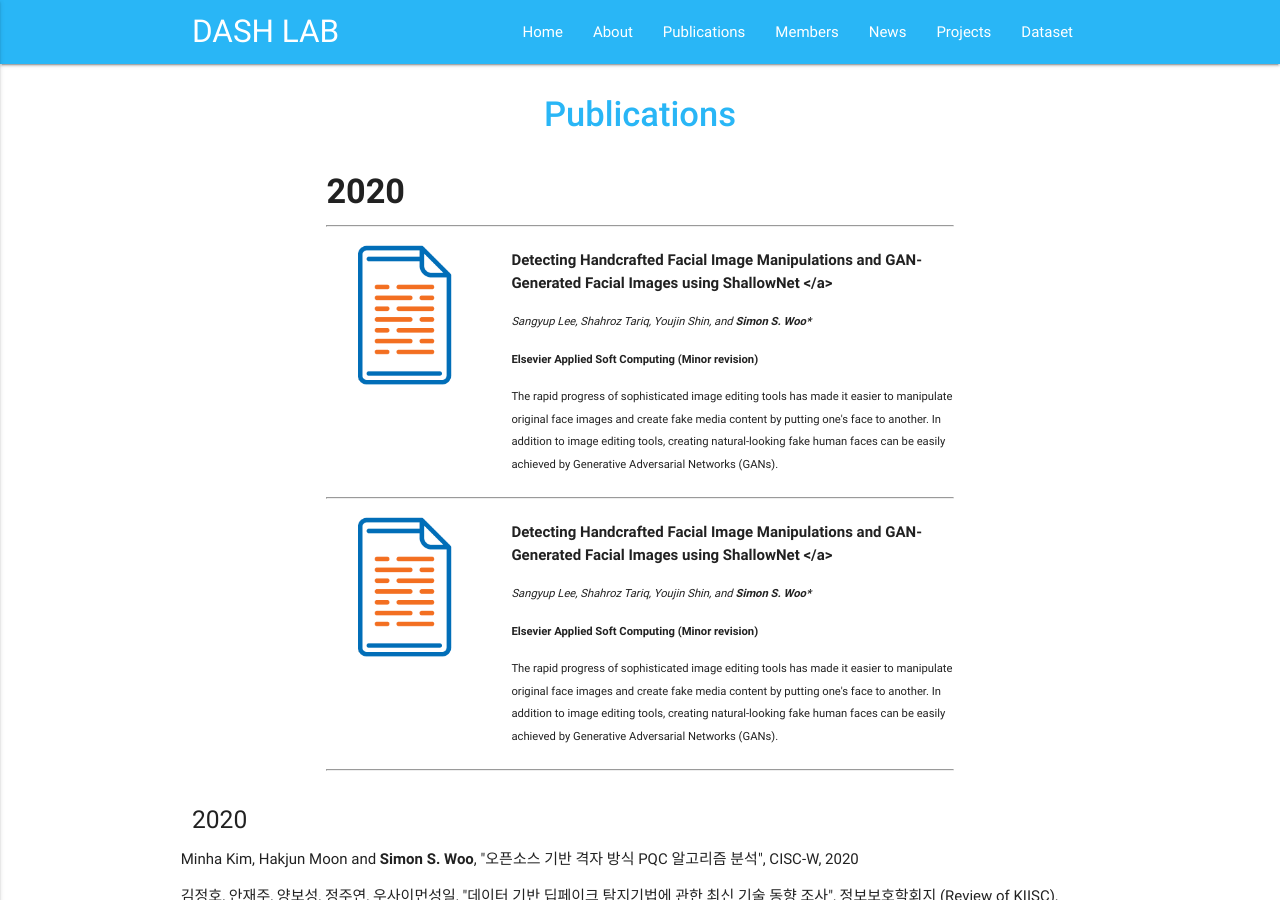
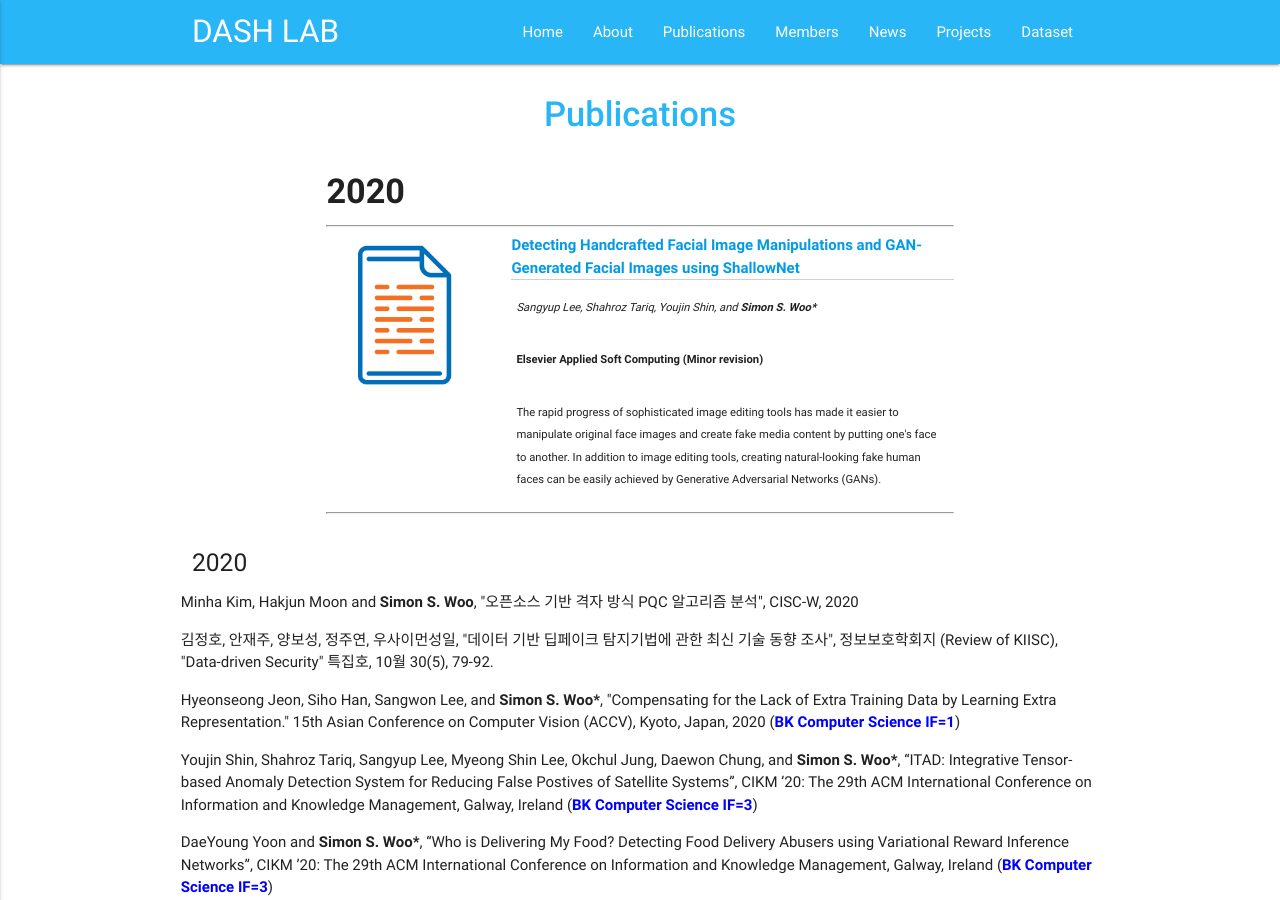
Before and after one commit to Yurim990507/DASH-Lab.github.io, a Jekyll site: the page built from example2.md, in a window 1280 px wide and 900 px high. Built offline with Jekyll 4.4.1, drawn with Linux system fonts in a browser that asks for light colours.

Commit message:
Update example2.md

```diff
--- a/example2.md
+++ b/example2.md
@@ -7,36 +7,28 @@ permalink: /Publications/
 <h1 class="page-title">Publications</h1>
 <div class="container content" style="margin-top:2vw;">
     <h4 style="margin-top:40px"><b>2020</b></h4><hr>
-
-        <div style="display: flex;">
+            <div style="display: flex;">
             <div class="col-lg-3" style="vertical-align: middle; text-align:center">
                     <a > <img  src="thumb.png" style="width:160px; height:160px; margin-bottom:20px"></a>
             </div>
 
             <div style="margin-left: 25px;">
-                <p ><b>Detecting Handcrafted Facial Image Manipulations and GAN-Generated Facial Images using ShallowNet </a></b> </p>
-                  <p > <small> <i> Sangyup Lee, Shahroz Tariq, Youjin Shin, and <b>Simon S. Woo*</b> </i> </small> </p>
+                <table >
+                <thead>
+                    <tr>
+                        <a ><b>Detecting Handcrafted Facial Image Manipulations and GAN-Generated Facial Images using ShallowNet </b> </a>
+                    </tr>
+                </thead>
+                <tbody>
 
-                    <p> <small> <b> Elsevier  Applied Soft Computing (Minor revision) </b> </small> </p>
+                    <tr> <td scope="row"> <small> <i> Sangyup Lee, Shahroz Tariq, Youjin Shin, and <b>Simon S. Woo*</b> </i> </small> </td> </tr>
 
-                    <p> <small> The rapid progress of sophisticated image editing tools has made it easier to manipulate original face images and create fake media content by putting one's face to another. In addition to image editing tools, creating natural-looking fake human faces can be easily achieved by Generative Adversarial Networks (GANs). </small>  </p>
+                    <tr> <td scope="row"> <small> <b> Elsevier  Applied Soft Computing (Minor revision) </b> </small> </td> </tr>
 
-            </div>
-        </div>
-        <hr>
-                <div style="display: flex;">
-            <div class="col-lg-3" style="vertical-align: middle; text-align:center">
-                    <a > <img  src="thumb.png" style="width:160px; height:160px; margin-bottom:20px"></a>
-            </div>
+                    <tr> <td scope="row"> <small> The rapid progress of sophisticated image editing tools has made it easier to manipulate original face images and create fake media content by putting one's face to another. In addition to image editing tools, creating natural-looking fake human faces can be easily achieved by Generative Adversarial Networks (GANs). </small>  </td> </tr>
 
-            <div style="margin-left: 25px;">
-                <p ><b>Detecting Handcrafted Facial Image Manipulations and GAN-Generated Facial Images using ShallowNet </a></b>  </p>
-                  <p > <small> <i> Sangyup Lee, Shahroz Tariq, Youjin Shin, and <b>Simon S. Woo*</b> </i> </small> </p>
-
-                    <p> <small> <b> Elsevier  Applied Soft Computing (Minor revision) </b> </small> </p>
-
-                    <p> <small> The rapid progress of sophisticated image editing tools has made it easier to manipulate original face images and create fake media content by putting one's face to another. In addition to image editing tools, creating natural-looking fake human faces can be easily achieved by Generative Adversarial Networks (GANs). </small>  </p>
-
+                </tbody>
+                </table>
             </div>
         </div>
         <hr>
```
